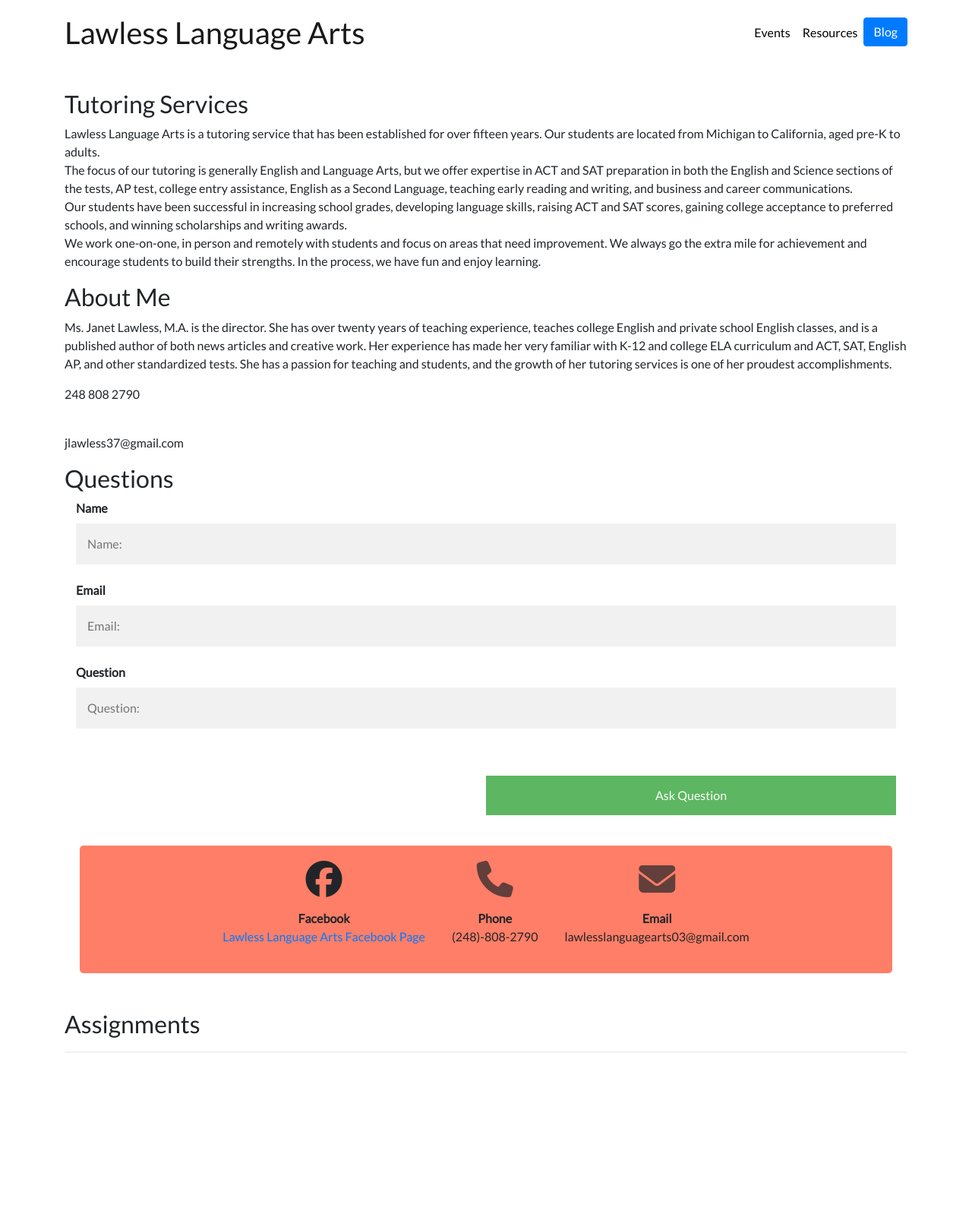
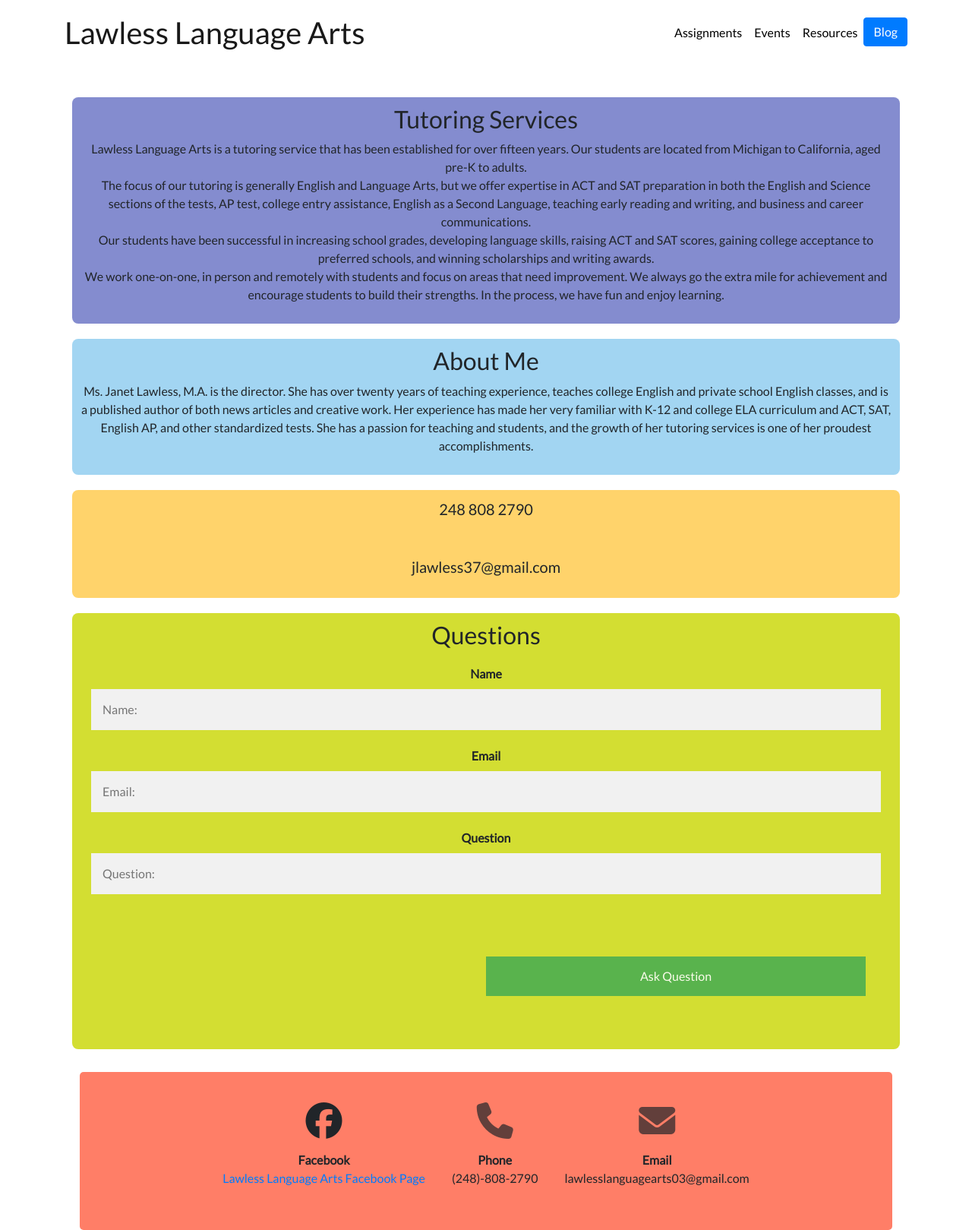
Before and after one commit to littlepotato123/lawless-website, a Django app: page / in a window 1280 px wide. Shown: the whole page at 76% size. Before the commit the page ends 1386 px from the top, so only its background shows below. Run offline with Django 3.2, Linux system fonts and the light colour scheme; data that the repository does not hold is empty; some libraries are stand-ins or nearby versions.

Commit message:
first finish

```diff
--- a/personal_portfolio/urls.py
+++ b/personal_portfolio/urls.py
@@ -25,7 +25,8 @@ urlpatterns = [
     path('blog/', include('blog.urls')),
     path('contact/', views.contact),
     path('events/', include('events.urls')),
-    path('resources/', include('resources.urls'))
+    path('resources/', include('resources.urls')),
+    path('assignments/', views.assignments),
 ]
 
 urlpatterns += static(settings.MEDIA_URL, document_root=settings.MEDIA_ROOT)
--- a/portfolio/templates/portfolio/base.html
+++ b/portfolio/templates/portfolio/base.html
@@ -35,6 +35,9 @@
             <div class="collapse navbar-collapse text-center" id="navbarNav">
                 <ul class="navbar-nav ml-auto">
                     <li class="nav-item">
+                        <a class="nav-link" href="/assignments">Assignments</a>
+                    </li>
+                    <li class="nav-item">
                         <a class="nav-link" href="/events">Events</a>
                     </li>
                     <li class="nav-item">
--- a/portfolio/templates/portfolio/index.html
+++ b/portfolio/templates/portfolio/index.html
@@ -8,6 +8,39 @@
 <style>
   body {
     background-color: white;
+  }
+
+  main {
+    display: grid;
+    grid-template-columns: 1fr;
+    grid-template-rows: 1fr 1fr 1fr 1fr 1fr 1fr 1fr;
+    height: 150vh;
+  }
+
+  main div {
+    border-radius: 8px;
+    padding: 10px;
+    margin: 10px;
+    text-align: center;
+  }
+
+  main .businessDescription {
+    background-color: #848ccf;
+    grid-row: 1/2;
+  }
+
+  main .aboutme {
+    background-color: #a2d5f2;
+    grid-row: 2/3;
+  }
+
+  main .extraContact {
+    background-color: #ffd36b;
+    font-size: 20px;
+  }
+
+  main .questions {
+    background-color: #d3de32;
   }
 
   input[type=text], input[type=password] {
@@ -112,6 +145,11 @@
 .cont {
   text-align: center;
 }
+
+.mt-5 {
+  position: relative;
+  padding-top: 100px;
+}
 </style>
 
 <div class="row justify-content-center my-3">
@@ -183,24 +221,5 @@
     </main>
 </body>
 </html>
-<h2 class="mt-5">Assignments</h2>
-<div></div>
-<hr>
-<div class="row">
-    {% for project in projects %}
-    <div class="col-lg-4 col-md-6">
-
-        {% if project.url %}
-        <a href="{{ project.url }}">
-            <img src="{{ project.image.url }}" class="img-fluid mb-2">
-        </a>
-        {% else %}
-
-        <img src="{{ project.image.url }}" class="img-fluid mb-2"> {% endif %}
-        <h3>{{ project.title }}</h3>
-        <p>{{ project.description }}</p>
-    </div>
-    {% endfor %}
-</div>
 
 {% endblock %}
--- a/portfolio/views.py
+++ b/portfolio/views.py
@@ -3,8 +3,11 @@ from .models import Project
 
 # Create your views here.
 def home(request):
-    projects = Project.objects.all()
-    return render(request, 'portfolio/index.html', {'projects': projects})
+    return render(request, 'portfolio/index.html')
 
 def contact(request):
     return render(request, 'portfolio/contact.html')
+
+def assignments(request):
+    projects = Project.objects.all()
+    return render(request, 'portfolio/assignments.html', {'projects': projects})
```
Also changed, not shown: portfolio/templates/portfolio/assignments.html (added, +23 -0 lines).
